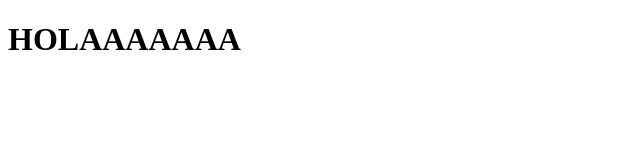
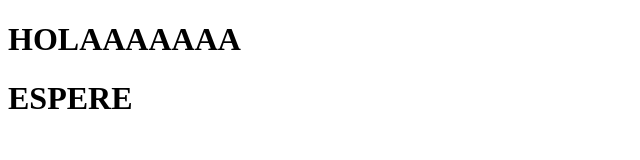
Before and after one commit to Esteban-Maila/proyecto-uno, a plain HTML site: page index.html in a window 1280 px wide. Shown: the whole page, without its empty margins (0-640 px from the left). Drawn offline with Linux system fonts and the light colour scheme.

Commit message:
Breve-cambio

```diff
--- a/index.html
+++ b/index.html
@@ -8,6 +8,7 @@
 <body>
 
     <h1>HOLAAAAAAA</h1>
+    <h1>ESPERE</h1>
 
 </body>
 </html>
```
